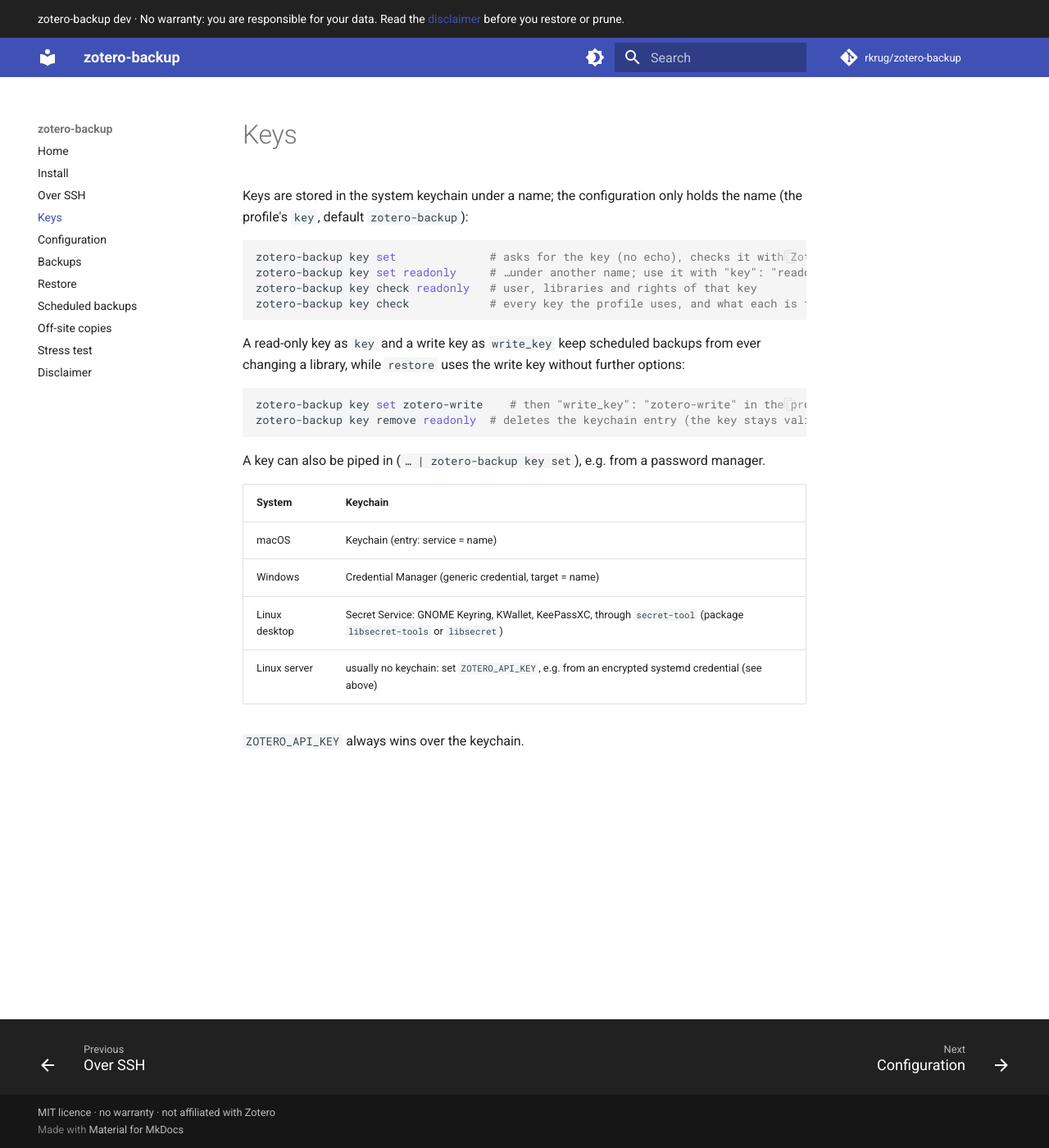
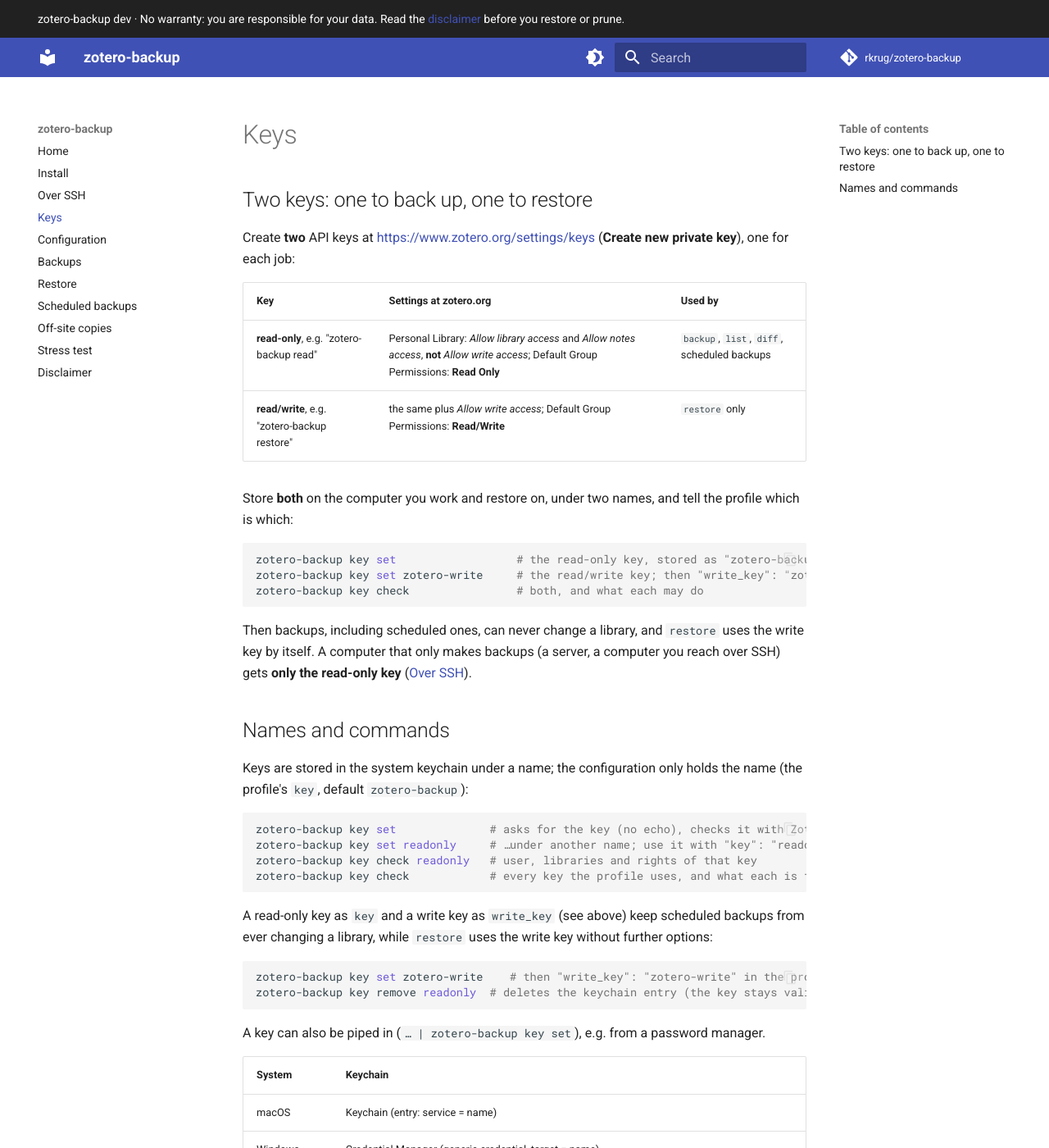
Before and after one commit to rkrug/zotero-backup, an MkDocs documentation site: the page built from docs/keys.md, in a window 1280 px wide and 1400 px high. Shown: the whole window at 82% size. Built offline with MkDocs 1.6.1 and Material for MkDocs 9.7.7, drawn with Linux system fonts in a browser that asks for light colours; comment, search, counter and statistics services are not loaded; the version menu is left out.

Commit message:
Docs: two keys (read-only for backups, read/write for restores), only the read-only one over SSH
Keys: a section on creating both keys at zotero.org (the settings for
each), storing both on the computer you work on (key set, key set
zotero-write + write_key), and only the read-only one on a computer that
only backs up. Over SSH: a warning to store only a read-only key there
(why, and how to create it), key check must say read-only; restoring
from a copy on your own computer, or a write key only for the time of a
restore. Quick start (docs, README) points to the two keys. CHANGELOG;
skill.

Co-Authored-By: Claude Opus 5.5 <noreply@anthropic.com>

````diff
--- a/docs/keys.md
+++ b/docs/keys.md
@@ -1,4 +1,25 @@
 # Keys
+
+## Two keys: one to back up, one to restore
+
+Create **two** API keys at <https://www.zotero.org/settings/keys> (**Create new private key**), one for each job:
+
+| Key | Settings at zotero.org | Used by |
+|---|---|---|
+| **read-only**, e.g. "zotero-backup read" | Personal Library: *Allow library access* and *Allow notes access*, **not** *Allow write access*; Default Group Permissions: **Read Only** | `backup`, `list`, `diff`, scheduled backups |
+| **read/write**, e.g. "zotero-backup restore" | the same plus *Allow write access*; Default Group Permissions: **Read/Write** | `restore` only |
+
+Store **both** on the computer you work and restore on, under two names, and tell the profile which is which:
+
+```bash
+zotero-backup key set                  # the read-only key, stored as "zotero-backup" (the profile's "key")
+zotero-backup key set zotero-write     # the read/write key; then "write_key": "zotero-write" in the profile
+zotero-backup key check                # both, and what each may do
+```
+
+Then backups, including scheduled ones, can never change a library, and `restore` uses the write key by itself. A computer that only makes backups (a server, a computer you reach over SSH) gets **only the read-only key** ([Over SSH](ssh.md)).
+
+## Names and commands
 
 Keys are stored in the system keychain under a name; the configuration only holds the name (the profile's `key`, default `zotero-backup`):
 
@@ -9,7 +30,7 @@ zotero-backup key check readonly   # user, libraries and rights of that key
 zotero-backup key check            # every key the profile uses, and what each is for
 ```
 
-A read-only key as `key` and a write key as `write_key` keep scheduled backups from ever changing a library, while `restore` uses the write key without further options:
+A read-only key as `key` and a write key as `write_key` (see above) keep scheduled backups from ever changing a library, while `restore` uses the write key without further options:
 
 ```bash
 zotero-backup key set zotero-write    # then "write_key": "zotero-write" in the profile
--- a/docs/ssh.md
+++ b/docs/ssh.md
@@ -48,7 +48,12 @@ mkdir -Force $HOME\bin; move "zotero-backup-$V-$S\zotero-backup.exe" $HOME\bin\
 
 ## 2. Store the key
 
-Use a **read-only** key for a computer that only makes backups ([Keys](keys.md)). `key set` asks for it without showing it; over SSH the typed key travels encrypted and never lands in a command line or the shell history.
+!!! warning "Only a read-only key here"
+    A computer you set up over SSH runs unattended, can be reached from elsewhere, and keeps its keychain unlocked for a long time. Store **only a read-only key** there: if the computer or its account is ever misused, the key can read your libraries but never change or delete anything in them. No `write_key` in its profile.
+
+    Create the read-only key at <https://www.zotero.org/settings/keys>: *Allow library access* and *Allow notes access*, **not** *Allow write access*, Default Group Permissions **Read Only** ([Keys → Two keys](keys.md#two-keys-one-to-back-up-one-to-restore)). Keep the read/write key for restores on the computer you work on.
+
+`key set` asks for the key without showing it; over SSH the typed key travels encrypted and never lands in a command line or the shell history. `key check` shows what the key may do: it must say read-only for every library.
 
 **macOS.** The login keychain is unlocked while the account is logged in, but an SSH session often cannot use it until it is unlocked there too. Unlock it (it asks for the account's password), then store and check the key:
 
@@ -100,6 +105,10 @@ tail -50 ~/Library/Logs/zotero-backup.log        # macOS; Linux: journalctl --us
 
 To hear about failures without logging in: `notify_command` in the profile, e.g. mail or [ntfy](https://ntfy.sh) ([Scheduled backups → Notifications](scheduled.md#notifications)).
 
+## Restoring
+
+Restore on the computer you work on, with the read/write key stored there, from a copy of the server's backups ([Off-site copies](offsite.md), e.g. `rsync -aH server@macmini.local:zotero-backups/ ~/zotero-backups-server/`): `restore` reads only the backup folder you give it. If a restore must run on the server itself, store the write key there only for that (`zotero-backup key set zotero-write`, then `restore … --key zotero-write`), remove it afterwards (`zotero-backup key remove zotero-write`), and delete that key at zotero.org.
+
 ## A computer that is always logged in
 
 - **The keychain must stay unlocked.** By default the macOS login keychain does not lock on its own; if it is set to lock after some time or on sleep (Keychain Access → login keychain → Change Settings), scheduled runs fail with "no API key … the keychain could not be read". A [notification](scheduled.md#notifications) tells you.
````
Also changed, not shown: CHANGELOG.md (+1 -1 lines), README.md (+1 -1 lines), docs/index.md (+1 -1 lines), skills/zotero-backup/SKILL.md (+1 -1 lines).
